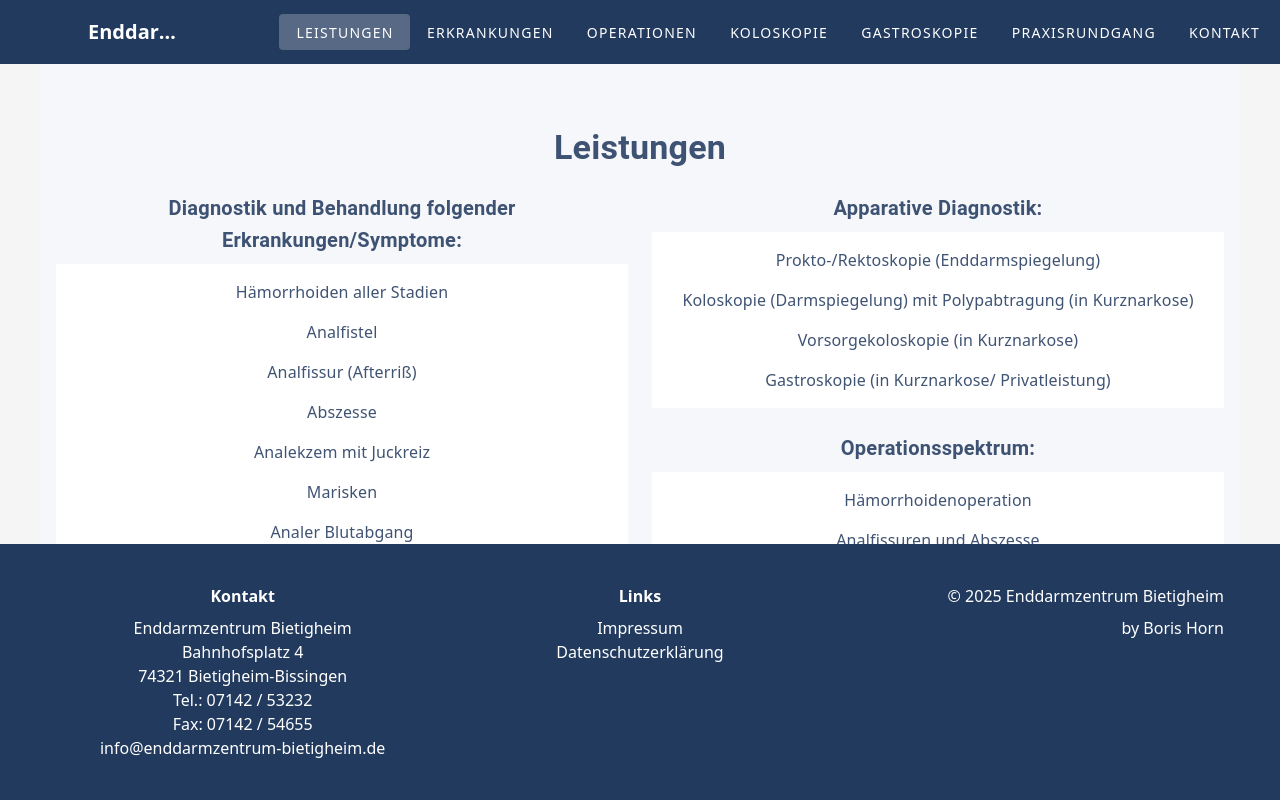
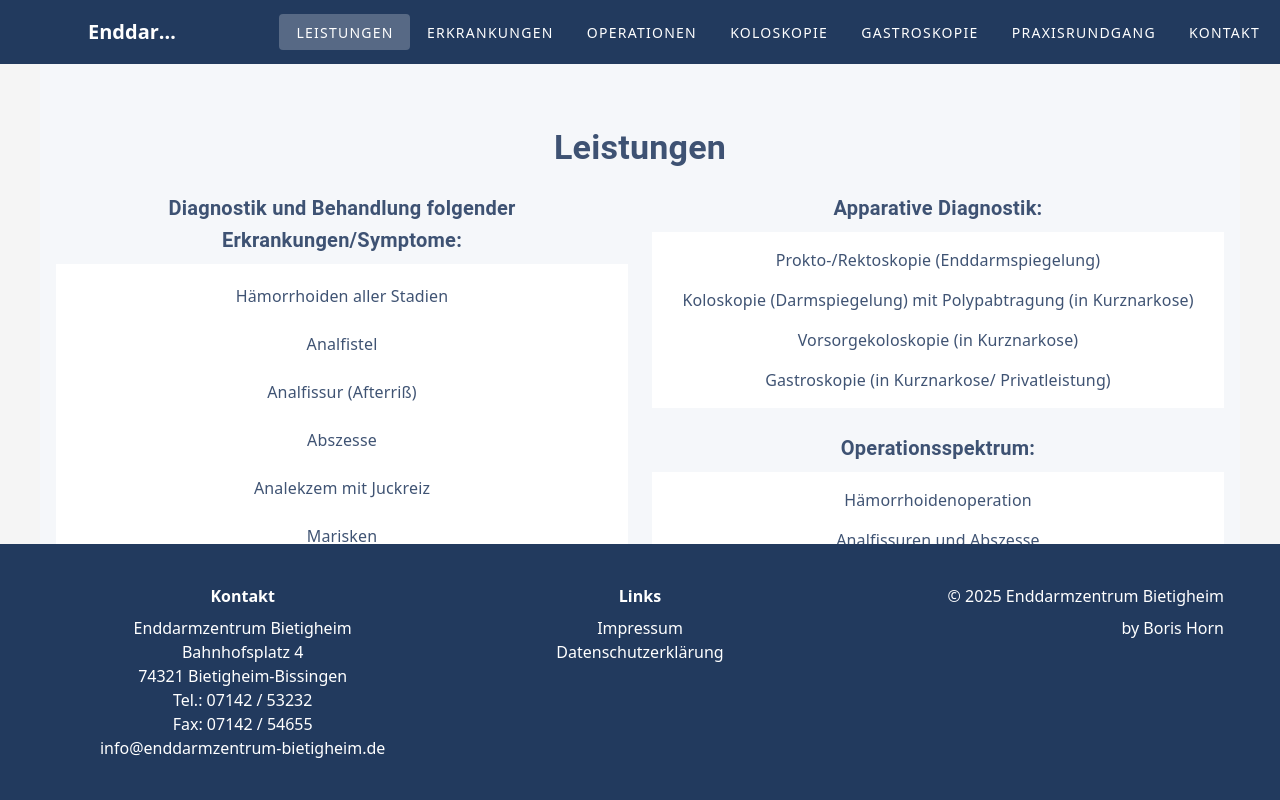
Before and after one commit to deepsoul/floris, a Vue app: page /leistungen in a window 1280 px wide. Shown: the top 800 px of the page. Built offline with nearby package versions, Linux system fonts and the light colour scheme.

Commit message:
Refactor main.js to remove commented-out code, update Kontakt.vue to use router-link for Datenschutzerklärung, and enhance Leistungen.vue list items with elevation and active state.

```diff
--- a/src/pages/Kontakt.vue
+++ b/src/pages/Kontakt.vue
@@ -31,8 +31,8 @@
         class="mb-4"
       >
         <template #label>
-          Ich akzeptiere die
-          <a href="#datenschutz" target="_blank">Datenschutzerklärung</a>.
+          <span class="mr-2">Ich akzeptiere die</span>
+          <router-link to="/datenschutz">Datenschutzerklärung</router-link>.
         </template>
       </v-checkbox>
       <v-btn :disabled="!valid" color="primary" type="submit">Absenden</v-btn>
--- a/src/pages/Leistungen.vue
+++ b/src/pages/Leistungen.vue
@@ -6,8 +6,14 @@
         <h2 class="text-h6 font-weight-bold mb-2">
           Diagnostik und Behandlung folgender Erkrankungen/Symptome:
         </h2>
-        <v-list density="compact">
-          <v-list-item v-for="item in behandlung" :key="item" :title="item" />
+        <v-list>
+          <v-list-item
+            v-for="item in behandlung"
+            :key="item"
+            :title="item"
+            elevation="0"
+            :active="false"
+          />
         </v-list>
       </v-col>
       <v-col cols="12" md="6">
--- a/src/style.css
+++ b/src/style.css
@@ -94,9 +94,8 @@ button:focus-visible {
 }
 
 /* Animationen */
-.v-btn,
+/* .v-btn,
 .v-card,
-.v-list-item,
 .v-expansion-panel {
   transition: box-shadow 0.2s, transform 0.2s, background 0.2s;
 }
@@ -114,4 +113,4 @@ button:focus-visible {
 .fade-enter-from,
 .fade-leave-to {
   opacity: 0;
-}
+} */
```
Also changed, not shown: src/main.js (+0 -8 lines).
